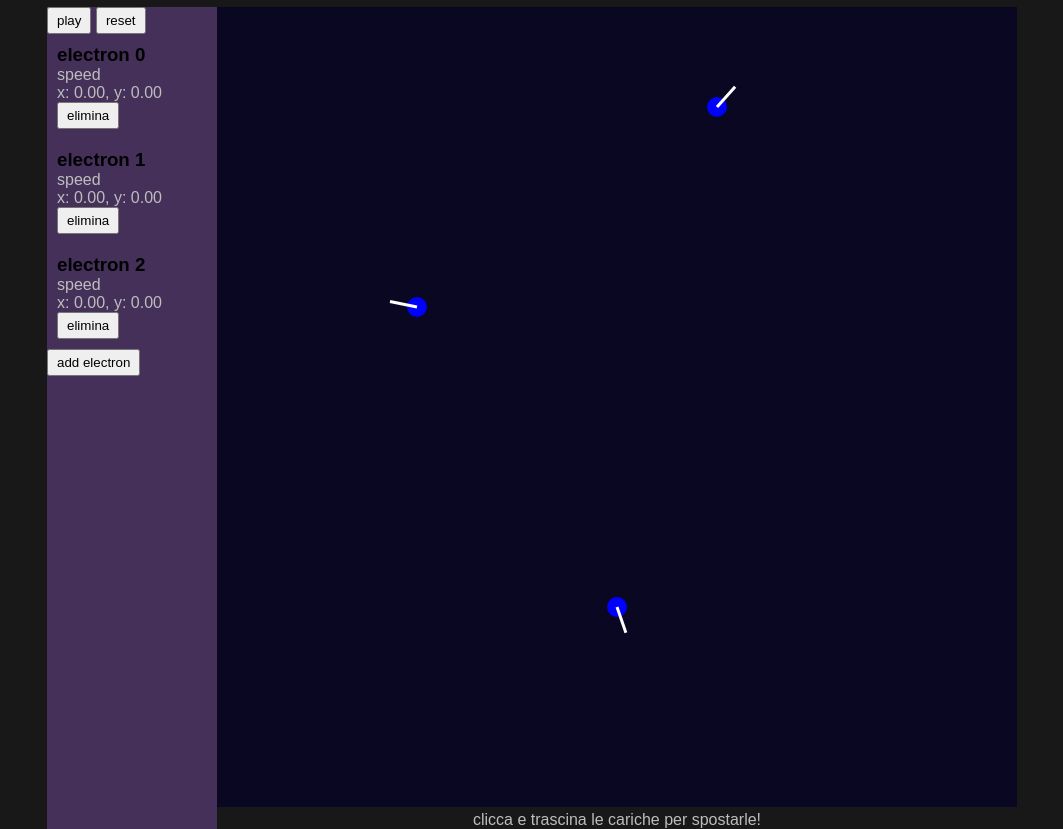
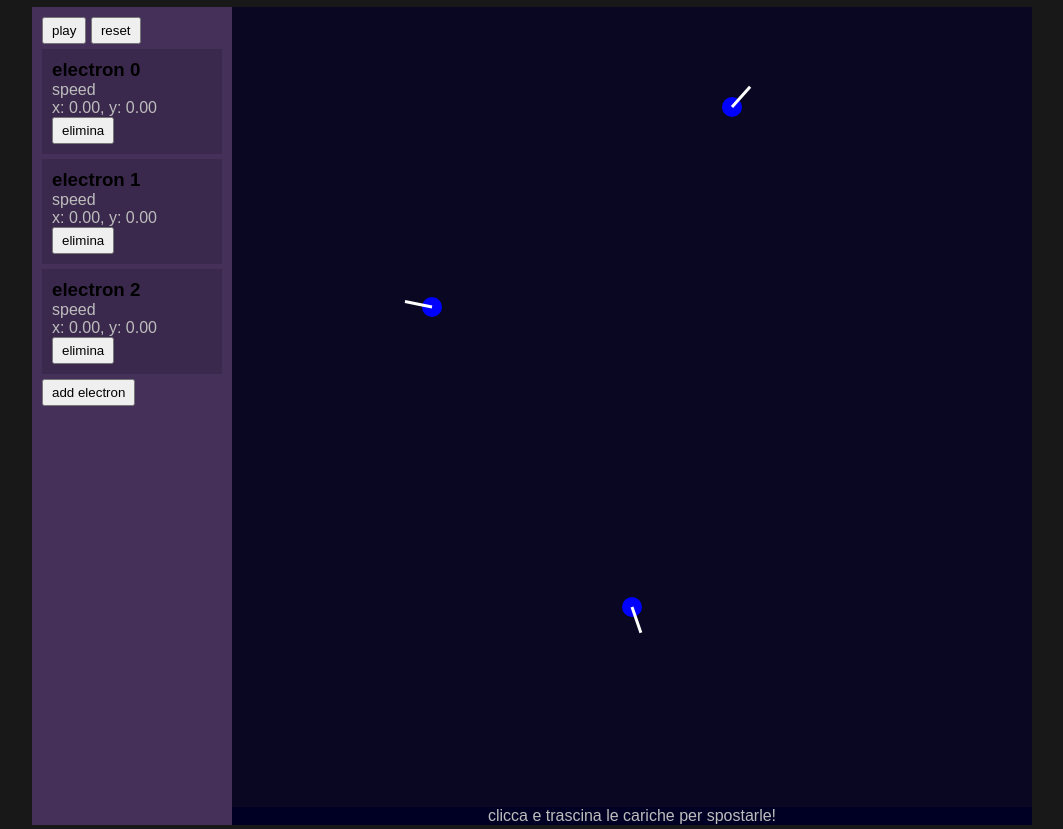
Before and after one commit to Quadrivium4/AtomSim, a plain HTML site: page index.html in a window 1280 px wide. Shown: the part 43-872 px from the top of the page, without its empty margins (108-1171 px from the left). Drawn offline with Linux system fonts and the light colour scheme.

Commit message:
css better

```diff
--- a/index.html
+++ b/index.html
@@ -32,10 +32,17 @@
 
 
         </div>
-       <div>
-            <canvas id="canvas"></canvas>
-            <p style="text-align: center;">clicca e trascina le cariche per spostarle!</p>
-       </div>
+       <!-- <div> -->
+        <div style="display: flex; flex-direction:column;background-color: rgb(0, 0, 37)">
+            <canvas id="canvas">
+
+            </canvas>
+            <p style="text-align:center;">clicca e trascina le cariche per spostarle!</p>
+
+        </div>
+
+            <!--  -->
+       <!-- </div> -->
 
     </div>
 
--- a/style.css
+++ b/style.css
@@ -1,6 +1,7 @@
 *{
     margin: 0;
     padding: 0;
+    box-sizing: border-box;
 }
 body{
     display: flex;
@@ -9,6 +10,7 @@ body{
     justify-content: center;
     background-color: rgb(24, 24, 24);
     font-family: sans-serif;
+
 
 }
 p{
@@ -24,13 +26,23 @@ canvas{
 }
 #main {
     display: flex;
+
 }
 #sidebar {
     background-color: rgb(69, 48, 90);
-    width: 170px;
+    width: 200px;
+    padding: 10px;
 }
+#electron-boxes{
+    display: flex;
+    flex-direction: column;
+    gap: 5px;
+    padding: 5px 0px;
+}
+
 .electron-box {
-    padding: 10px
+    padding: 10px;
+    background-color: rgba(0, 0, 0, 0.15);
 }
 button {
     padding: 4px 8px;
```
